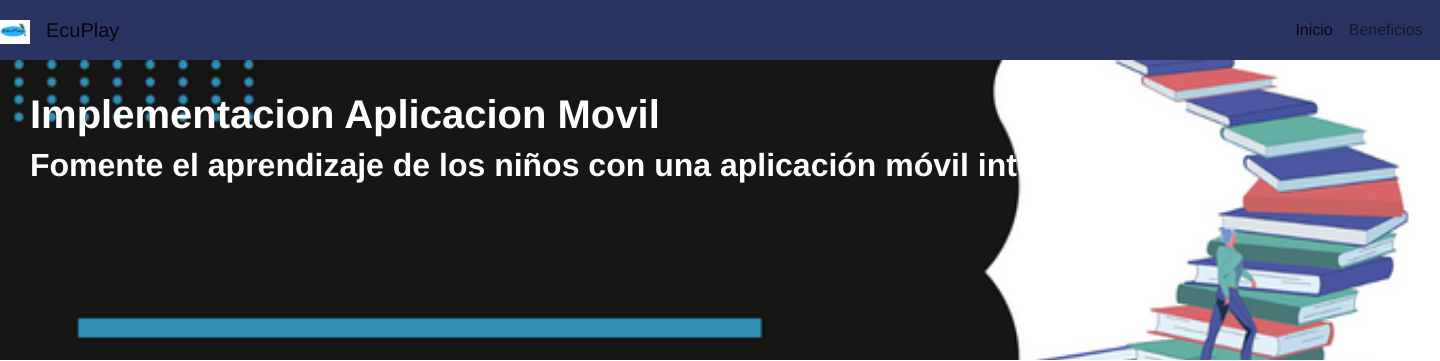
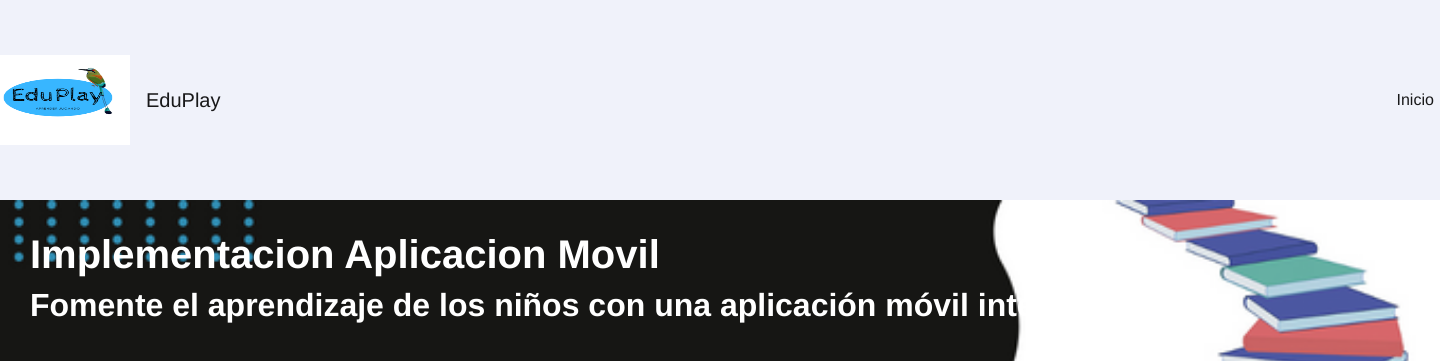
Before and after one commit to Emperatriz108/eduplay.github.io, a PHP site: page / in a window 1440 px wide; the page is wider, and only the part inside the window is pictured. Shown: the top 361 px of that part. Run offline with PHP 8.4, Linux system fonts and the light colour scheme.

Commit message:
Actualizando informacion

```diff
--- a/css/principal.css
+++ b/css/principal.css
@@ -7,7 +7,7 @@ body{
 
 }
 
-h1, h2,h3,h4 {
+h1,h2,h3,h4 {
     font-weight: bold;
 }
 .logo{
@@ -37,9 +37,9 @@ h1, h2,h3,h4 {
     border-collapse: collapse;
   }
   .right{
-      height: 60px;
-      background-color: #293462;
-      color: aliceblue;
+      height: 200px;
+      background-color: #f0f2fa;
+      color: white;
       padding: 0;
 
   }
--- a/index.php
+++ b/index.php
@@ -3,19 +3,18 @@
 <head>
     <meta charset="UTF-8">
     <meta name="viewport" content="width=device-width, initial-scale=1.0">
-<!-- CSS only -->
     <link href="https://cdn.jsdelivr.net/npm/bootstrap@5.2.0/dist/css/bootstrap.min.css" rel="stylesheet" integrity="sha384-gH2yIJqKdNHPEq0n4Mqa/HGKIhSkIHeL5AyhkYV8i59U5AR6csBvApHHNl/vI1Bx" crossorigin="anonymous">    <link rel="stylesheet" href="assets/css/formu_leds.css">
     <link rel="stylesheet" href="css/principal.css">
-<title>EcuPlay</title>
+<title>EduPlay</title>
 
 </head>
 
 <nav class=" right navbar navbar-expand-lg bg-light ">
   <div class="container-fluid right" >
-  <a class="navbar-brand" href="#">
-      <img src="img/edu.png" alt="" width="30" height="24">
+  <a class="navbar-brand" href="">
+      <img src="img/edu.png" alt="" width="130px" height="90px">
     </a>
-    <a class="navbar-brand" href="#">EcuPlay</a>
+    <a class="navbar-brand" href="">EduPlay</a>
     <button class="navbar-toggler" type="button" data-bs-toggle="collapse" data-bs-target="#navbarSupportedContent" aria-controls="navbarSupportedContent" aria-expanded="false" aria-label="Toggle navigation">
       <span class="navbar-toggler-icon"></span>
     </button>
```
